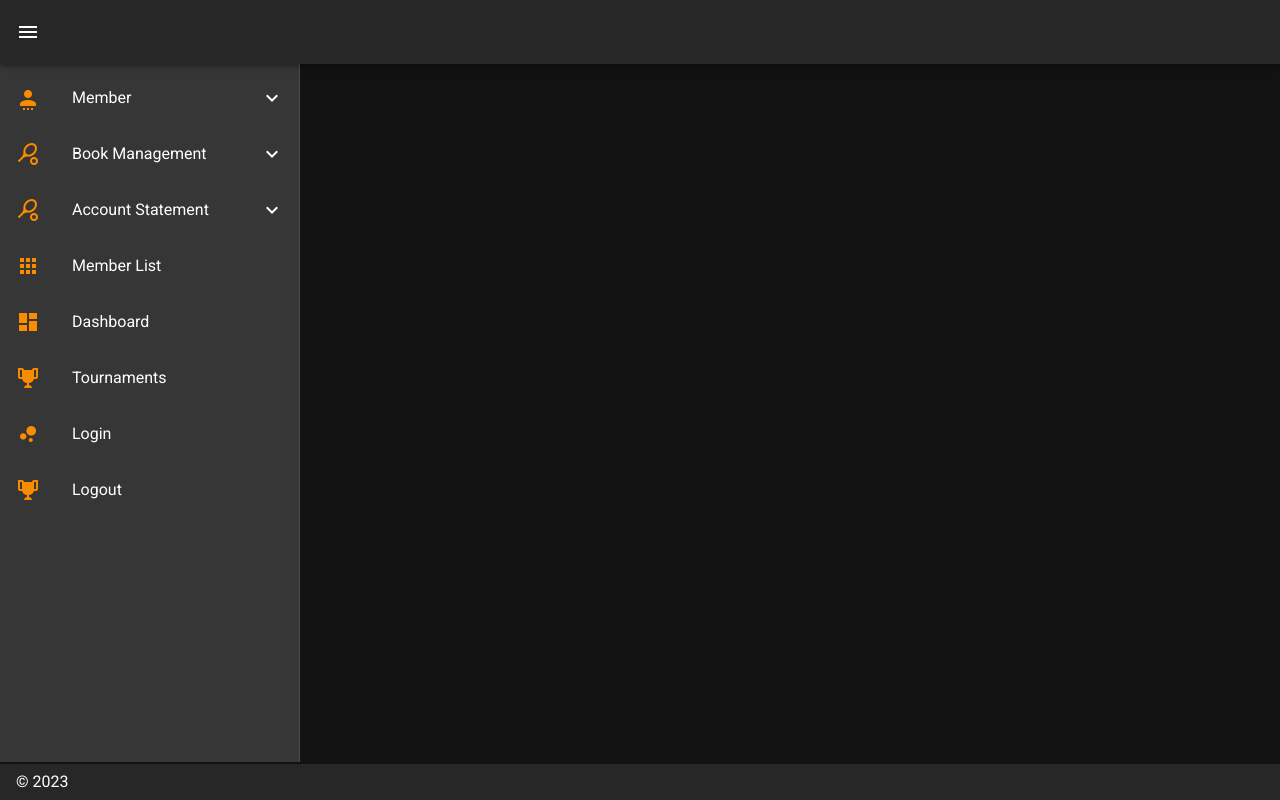
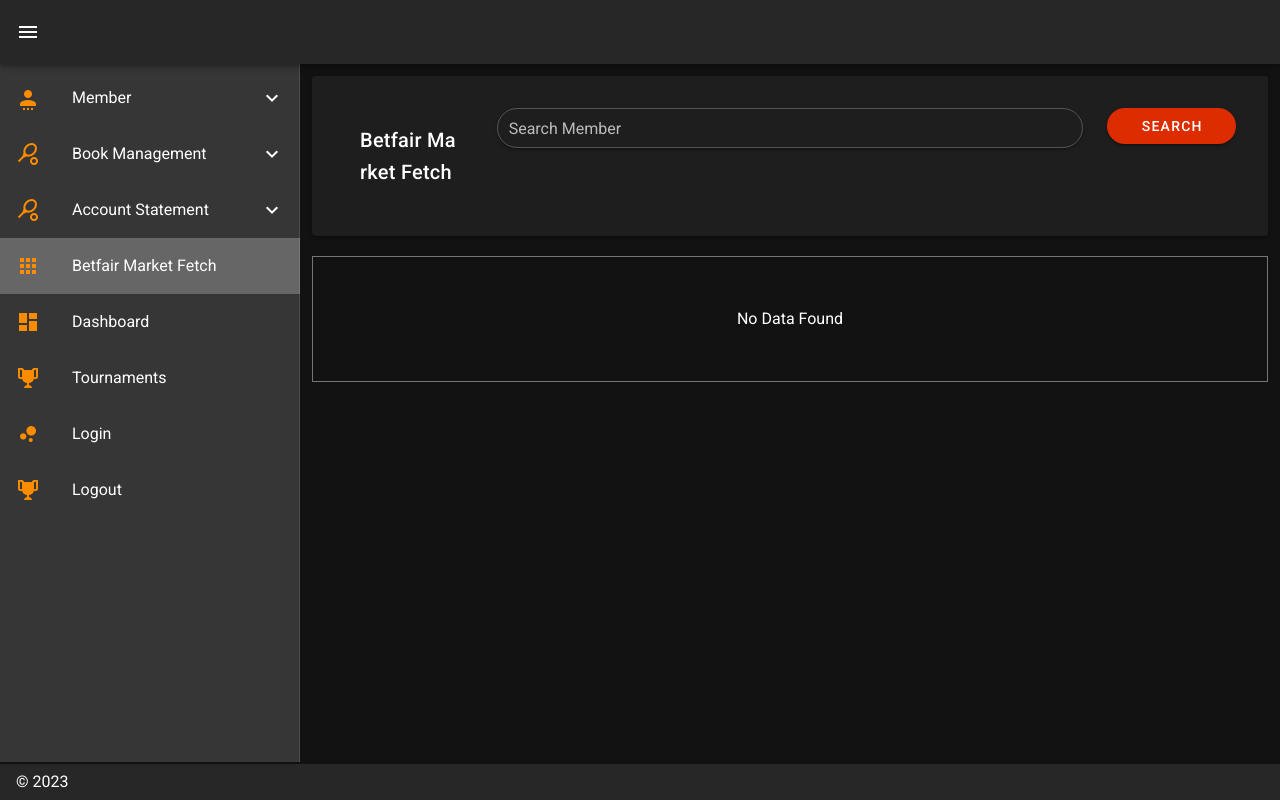
Before and after one commit to maheshwohlig/NewBackend, a Nuxt app in the folder my-app/: page /betfair-market-fetch in a window 1280 px wide. Built offline with nearby package versions, Linux system fonts and the light colour scheme; sample sign-in values are in the browser's storage.

Commit message:
betfair market fetch

```diff
--- a/my-app/components/layouts/sideBar.vue
+++ b/my-app/components/layouts/sideBar.vue
@@ -89,6 +89,7 @@
             },
           ],
         },
+
         {
           title: "Book Management",
           icon: "mdi-tennis",
@@ -128,8 +129,8 @@
         },
         {
           icon: "mdi-apps",
-          title: "Member List",
-          to: "/",
+          title: "Betfair Market Fetch",
+          to: "/betfair-market-fetch",
         },
         {
           icon: "mdi-view-dashboard",
--- a/my-app/pages/bet-ticker.vue
+++ b/my-app/pages/bet-ticker.vue
@@ -1,7 +1,7 @@
 <template>
   <div>
     <v-container>
-      <v-card class="pa-8">
+      <v-card class="pa-5">
         <v-row class="m-0">
           <v-col class="d-flex align-center" cols="12" sm="3" md="3">
             <v-card-title class="pa-5">bet ticker</v-card-title>
--- /dev/null
+++ b/my-app/pages/betfair-market-fetch.vue
@@ -0,0 +1,41 @@
+<template>
+  <div>
+    <v-container>
+      <v-card class="pa-8 mb-5">
+        <v-row class="m-0">
+          <v-col class="d-flex align-center" cols="12" sm="2" md="2">
+            <v-card-title>Betfair Market Fetch</v-card-title>
+          </v-col>
+          <v-col class="mb-2" cols="12" sm="8" md="8">
+            <v-text-field
+              class="rounded-pill"
+              outlined
+              dense
+              label="Search Member"
+              solo
+              multiple
+            ></v-text-field>
+          </v-col>
+          <v-col cols="12" sm="2" md="2">
+            <div class="seachBtn">
+              <v-btn color="error" class="py-4 rounded-pill">Search</v-btn>
+            </div>
+          </v-col>
+        </v-row>
+      </v-card>
+      <div class="SearchContainer">No Data Found</div>
+    </v-container>
+  </div>
+</template>
+<style scoped>
+.seachBtn {
+  display: grid;
+}
+.SearchContainer {
+  display: flex;
+  align-items: center;
+  justify-content: center;
+  padding: 50px;
+  border: 1px solid rgb(120, 117, 117);
+}
+</style>
--- a/my-app/pages/login.vue
+++ b/my-app/pages/login.vue
@@ -62,7 +62,7 @@
                       :disabled="!valid"
                       color="primary"
                       type="submit"
-                      style="color: black"
+                      style="color: white; background-color: #dc6e4a"
                     >
                       Login
                     </v-btn>
```
